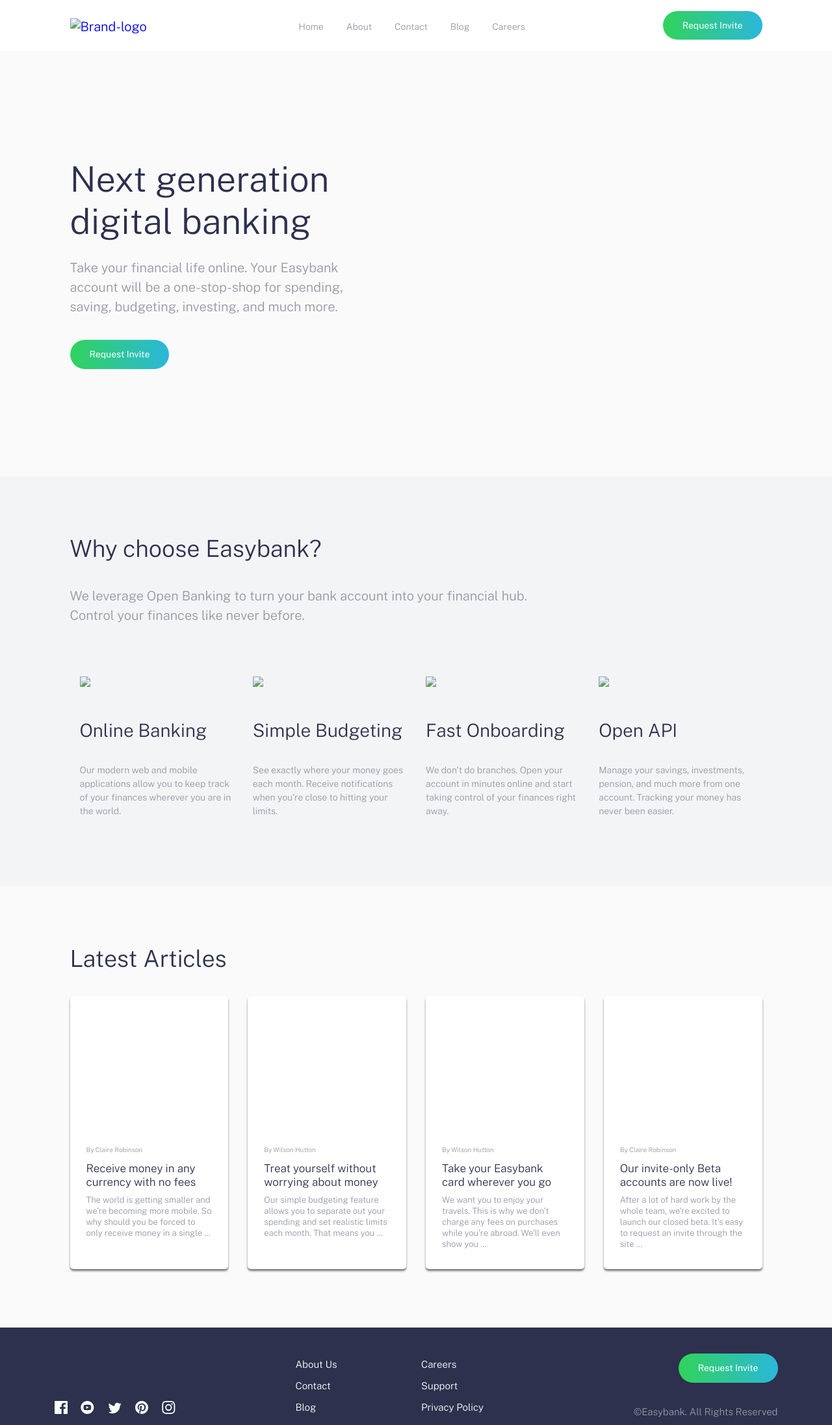
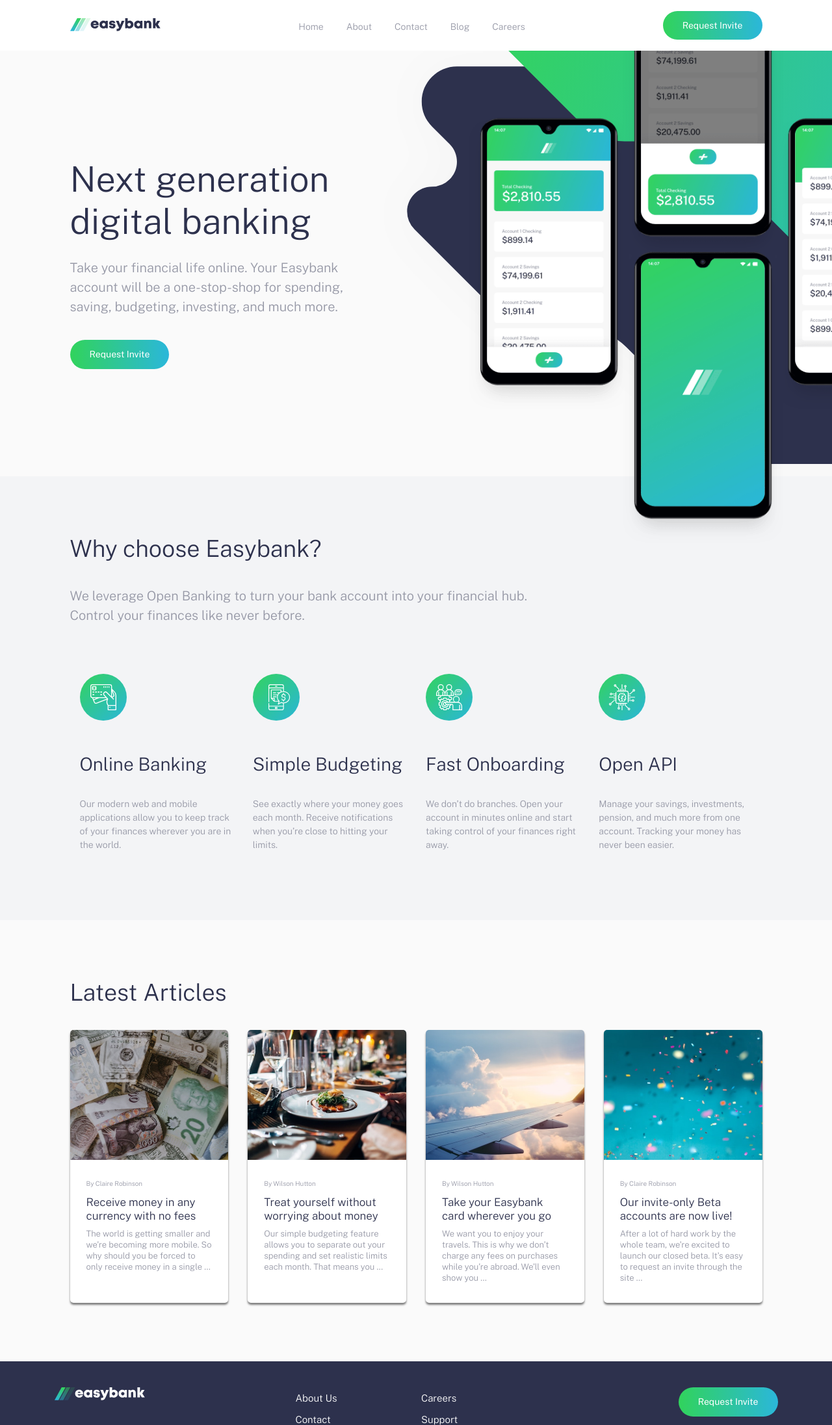
Before and after one commit to ShanuXD/Responsive-Websit-Challenge-1, a plain HTML site: page index.html in a window 1280 px wide. Shown: the top 2193 px of the page at 65% size. Drawn offline with nearby package versions, Linux system fonts and the light colour scheme; the site is published under a folder, as on GitHub Pages, so addresses that start at the root find nothing.

Commit message:
image error fix

```diff
--- a/Scss/_feature.scss
+++ b/Scss/_feature.scss
@@ -7,13 +7,11 @@
         text-align: left;
     }
 
-
     &__intro{
         margin-bottom: 6rem;
         @include breakpoint-up(large){
             width: 68%;
         }
-
     }
 
     &__grid{
--- a/Scss/_hero.scss
+++ b/Scss/_hero.scss
@@ -11,7 +11,7 @@
 
     &__image{
         position: relative;
-        background-image: url("/images/bg-intro-mobile.svg");
+        background-image: url("../images/bg-intro-mobile.svg");
         background-size: cover;
         background-repeat: no-repeat;
         background-position: center center;
@@ -28,7 +28,7 @@
             order: 2;
             min-height: 65.5rem;
             background-image: none;
-            // background-image: url("/images/bg-intro-desktop.svg");
+            // background-image: url("../images/bg-intro-desktop.svg");
             // background-position: left center;
 
         }
@@ -39,7 +39,7 @@
                 content: "";
                 position: absolute;
                 height: 100%;
-                background-image: url("/images/bg-intro-desktop.svg");
+                background-image: url("../images/bg-intro-desktop.svg");
                 background-repeat: no-repeat;
                 background-position: center bottom;
                 width: 150%;
@@ -53,7 +53,7 @@
             position: absolute;
             height: 100%;
             width: 100%;
-            background-image: url("/images/image-mockups.png");
+            background-image: url("../images/image-mockups.png");
             background-size: 93%;
             background-repeat: no-repeat;
             background-position: center bottom;
@@ -66,7 +66,7 @@
 
                 width: 120%;
                 height: 122%;
-                background-image: url("/images/image-mockups.png");
+                background-image: url("../images/image-mockups.png");
                 background-size: 94%;
                 background-repeat: no-repeat;
                 background-position: center 150%;
--- a/index.html
+++ b/index.html
@@ -8,6 +8,7 @@
 
     <link rel="icon" type="image/png" sizes="32x32" href="./images/favicon-32x32.png">
     <link rel="stylesheet" href="./Scss/style.css">
+    <script defer src="./script.js"></script>
     <title>Frontend Mentor | Easybank landing page</title>
 
     <!-- Feel free to remove these styles or customise in your own stylesheet 👍 -->
@@ -34,7 +35,7 @@
         <!-- Navigation -->
         <nav class="container container__p-all flex flex-jc-sb flex-ai-c">
             <a href="/" class="header__logo">
-                <img src="/images/logo.svg" alt="Brand-logo">
+                <img src="./images/logo.svg" alt="Brand-logo">
             </a>
 
             <a id="menu-btn" href="#" class="header__toggle hide-for-desktop">
@@ -94,7 +95,7 @@
             <div class="feature__grid">
 
                 <div class="feature__item">
-                    <div class="feature__icon"><img src="/images/icon-online.svg" /></div>
+                    <div class="feature__icon"><img src="./images/icon-online.svg" /></div>
                     <div class="feature__title">
                         Online Banking
                     </div>
@@ -104,7 +105,7 @@
                 </div>
 
                 <div class="feature__item">
-                    <div class="feature__icon"><img src="/images/icon-budgeting.svg" /></div>
+                    <div class="feature__icon"><img src="./images/icon-budgeting.svg" /></div>
                     <div class="feature__title">
                         Simple Budgeting
                     </div>
@@ -114,7 +115,7 @@
                 </div>
 
                 <div class="feature__item">
-                    <div class="feature__icon"><img src="/images/icon-onboarding.svg" /></div>
+                    <div class="feature__icon"><img src="./images/icon-onboarding.svg" /></div>
                     <div class="feature__title">
                         Fast Onboarding
                     </div>
@@ -124,7 +125,7 @@
                 </div>
 
                 <div class="feature__item">
-                    <div class="feature__icon"><img src="/images/icon-api.svg" /></div>
+                    <div class="feature__icon"><img src="./images/icon-api.svg" /></div>
                     <div class="feature__title">
                         Open API
                     </div>
@@ -146,7 +147,7 @@
             <div class="article__grid">
 
                 <a href="#" class="article__item">
-                    <div class="article__image" style="background-image: url('/images/image-currency.jpg')"></div>
+                    <div class="article__image" style="background-image: url('./images/image-currency.jpg')"></div>
                     <div class="article__text">
                         <div class="article__author">By Claire Robinson</div>
                         <div class="article__title">Receive money in any currency with no fees</div>
@@ -155,7 +156,7 @@
                 </a>
 
                 <a href="#" class="article__item">
-                    <div class="article__image" style="background-image: url('/images/image-restaurant.jpg')"></div>
+                    <div class="article__image" style="background-image: url('./images/image-restaurant.jpg')"></div>
                     <div class="article__text">
                         <div class="article__author">By Wilson Hutton</div>
                         <div class="article__title">Treat yourself without worrying about money</div>
@@ -164,7 +165,7 @@
                 </a>
 
                 <a href="#" class="article__item">
-                    <div class="article__image" style="background-image: url('/images/image-plane.jpg')"></div>
+                    <div class="article__image" style="background-image: url('./images/image-plane.jpg')"></div>
                     <div class="article__text">
                         <div class="article__author">By Wilson Hutton</div>
                         <div class="article__title">Take your Easybank card wherever you go</div>
@@ -173,7 +174,7 @@
                 </a>
 
                 <a href="#" class="article__item">
-                    <div class="article__image" style="background-image: url('/images/image-confetti.jpg')"></div>
+                    <div class="article__image" style="background-image: url('./images/image-confetti.jpg')"></div>
                     <div class="article__text">
                         <div class="article__author">By Claire Robinson</div>
                         <div class="article__title">Our invite-only Beta accounts are now live!</div>
@@ -193,7 +194,7 @@
         <div class="container">
 
         <a class="footer__logo" href="#">
-            <img src="/images/logo-dark.svg" alt="">
+            <img src="./images/logo-dark.svg" alt="">
         </a>
 
         <div class="footer__social">
@@ -242,7 +243,6 @@
     <div class="attribution">
         Challenge by <a href="https://www.frontendmentor.io?ref=challenge" target="_blank">Frontend Mentor</a>. Coded by <a href="#">Your Name Here</a>.
     </div>
-    <script src="./script.js"></script>
 </body>
 
 </html>
```
Also changed, not shown: Scss/style.css, 1 other file.
